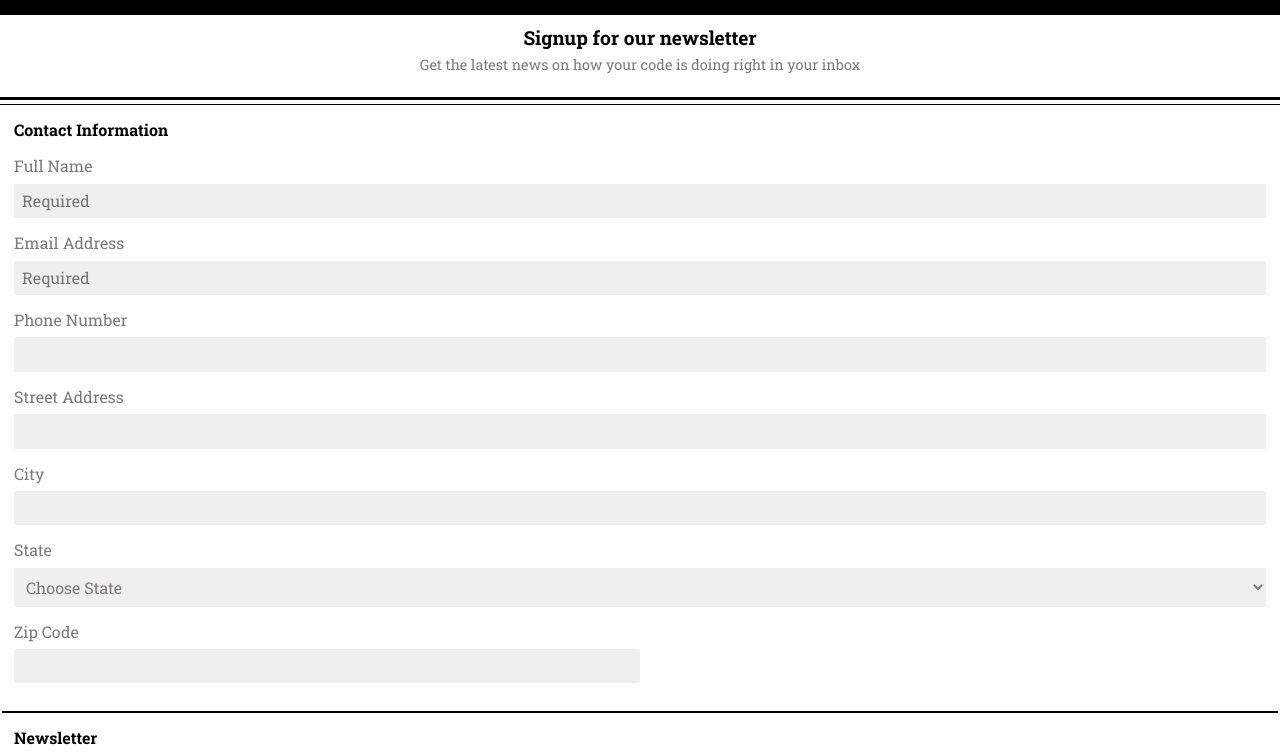
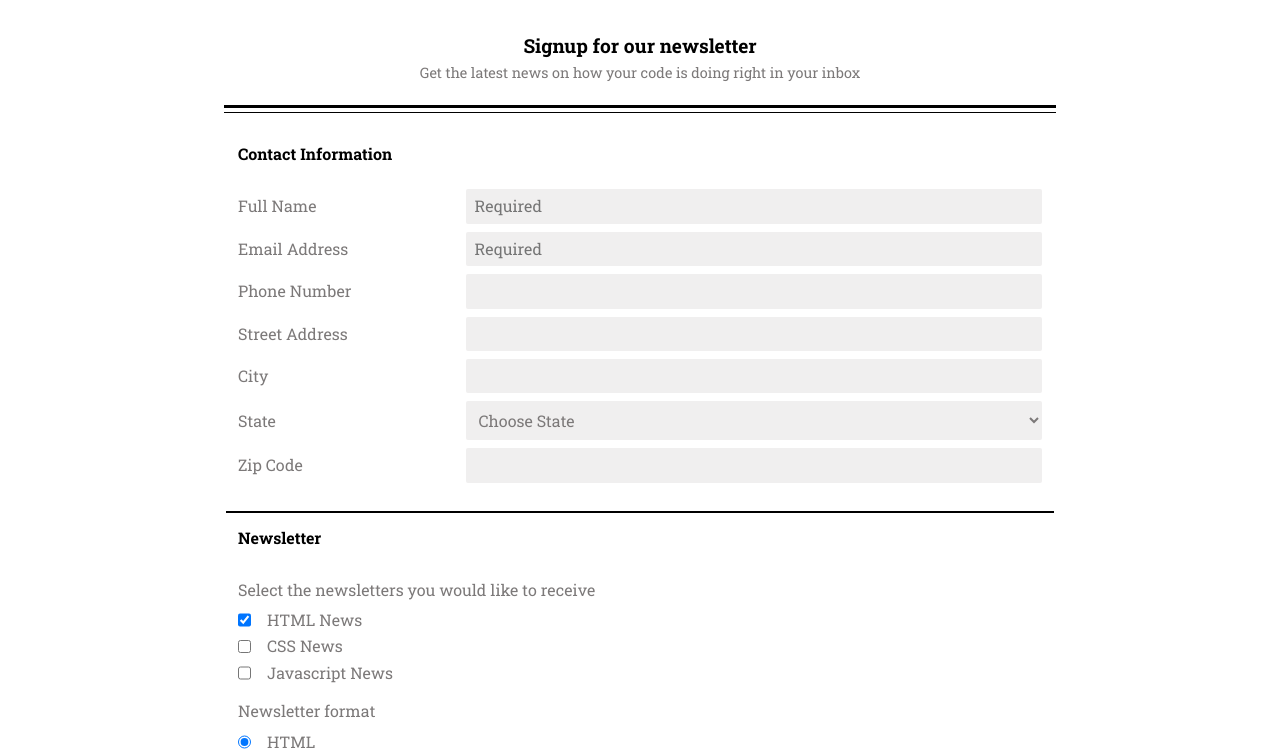
Before and after one commit to jonhayjr/Treehouse-FEWD-Project3, a plain HTML site: page index.html in a window 1280 px wide. Shown: the part 77-833 px from the top of the page. Drawn offline with Linux system fonts and the light colour scheme.

Commit message:
Updated layout for desktop view

```diff
--- a/css/styles.css
+++ b/css/styles.css
@@ -97,10 +97,6 @@ select {
     padding-bottom: 0.25rem;
 }
 
-#zip {
-    width: 50%;
-}
-
 .contact-info {
     border-bottom: solid 2px black;
     padding-bottom: 1.5rem;
@@ -167,3 +163,35 @@ textarea {
   /* =================================
     Media Queries
   ==================================== */
+@media (min-width: 768px) {
+    /*Heading*/
+    .header {
+        padding: 0.5rem;
+        font-size: 0.65rem;
+    }
+    /*Main*/
+    .main {
+        width: 65%;
+        margin: 0 auto;
+        padding-top: 2rem;
+    }
+
+    .form {
+        padding-top: 2rem;
+    }
+
+    .form_section_heading {
+        padding-bottom: 1rem;
+    }
+
+    .contact_grouping {
+        flex-direction: row;
+        align-items: center;
+        justify-content: center;
+    }
+
+    .contact_grouping > label {
+        width: 40%;
+    }
+
+}
--- a/index.html
+++ b/index.html
@@ -21,27 +21,27 @@
         <form action="" method="post" class="form">
             <fieldset class="form_section contact-info">
                 <legend class="form_section_heading">Contact Information</legend>
-                <div class="name contact_grouping">
+                <div class="name contact_grouping long">
                     <label for="name">Full Name</label>
                     <input type="text" id="name" name="user_name" placeholder="Required" required>
                 </div>
-               <div class="email contact_grouping">
+               <div class="email contact_grouping long">
                     <label for="email">Email Address</label>
                     <input type="email" id="email" name="user_email" placeholder="Required" required>
                </div>
-               <div class="phone contact_grouping">
+               <div class="phone contact_grouping long">
                     <label for="phone">Phone Number</label>
                     <input type="tel" id="phone" name="user_phone">
                </div>
-                <div class="address contact_grouping">
+                <div class="address contact_grouping long">
                     <label for="address">Street Address</label>
                     <input type="text" id="address" name="user_address">
                 </div>
-                <div class="city contact_grouping">
+                <div class="city contact_grouping long">
                     <label for="city">City</label>
                     <input type="text" id="city" name="user_city">
                 </div>
-                <div class="state contact_grouping">
+                <div class="state contact_grouping long">
                     <label for="state">State</label>
                     <select name="user_state" id="state">
                         <option value="" disabled selected>Choose State</option>
```
